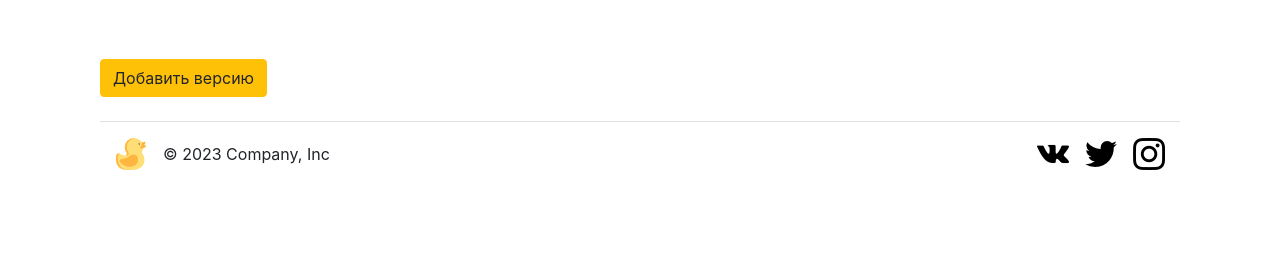
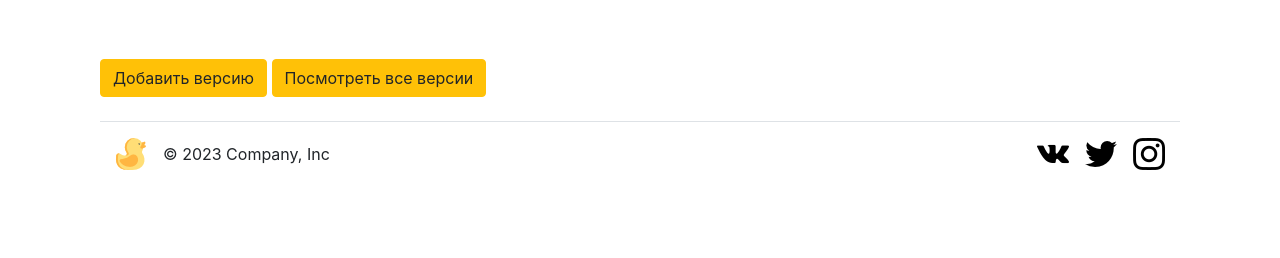
Before and after one commit to Infuzoria/duck_shop, a Django app: template catalog/templates/product.html in a window 1280 px wide. Shown: the part 542-800 px from the top of the page. Run offline with Django 4.2, Linux system fonts and the light colour scheme; the template is opened without the code that fills it, so the values that code supplies are empty; some libraries are stand-ins or nearby versions.

Commit message:
Добавили кнопку для просмотра всех созданных версий

```diff
--- a/catalog/templates/product.html
+++ b/catalog/templates/product.html
@@ -33,6 +33,7 @@
             </div><!-- /.blog-post -->
 
             <a href="/create_version" class="btn btn-warning">Добавить версию</a>
+            <a href="/versions" class="btn btn-warning">Посмотреть все версии</a>
 
         </div><!-- /.blog-catalog -->
 
```
